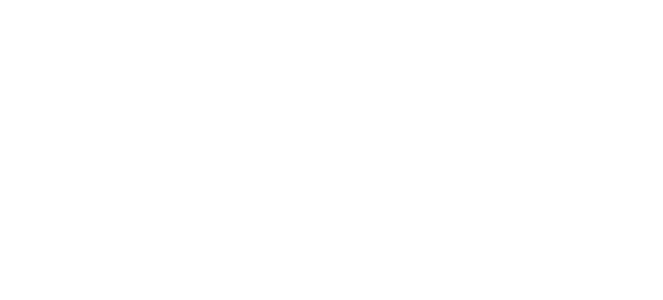
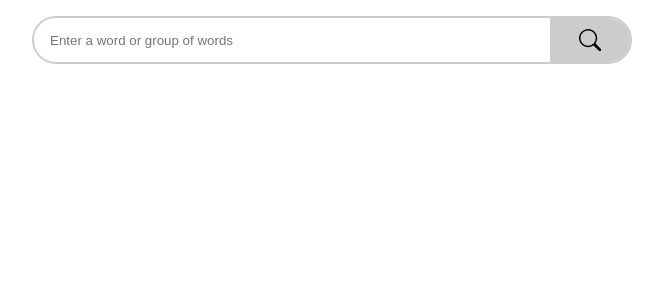
Before and after one commit to rizwanforcode/meaningful, a React (Create React App) app: page / in a window 1280 px wide. Shown: the top 300 px of the page, without its empty margins (308-971 px from the left). Built offline with nearby package versions, Linux system fonts and the light colour scheme.

Commit message:
Added the searchbar right in the app

```diff
--- a/src/App.js
+++ b/src/App.js
@@ -1,7 +1,22 @@
 import { BsSearch } from "react-icons/bs";
 
 function App() {
-  return <div className="app"></div>;
+  return (
+    <div className="container">
+      <form class="search-form">
+        <div className="input-group">
+          <input
+            className="search-field"
+            type="text"
+            placeholder="Enter a word or group of words"
+          />
+          <button type="submit" className="search-icon-wrapper">
+            <BsSearch className="search-icon" />
+          </button>
+        </div>
+      </form>
+    </div>
+  );
 }
 
 export default App;
```
